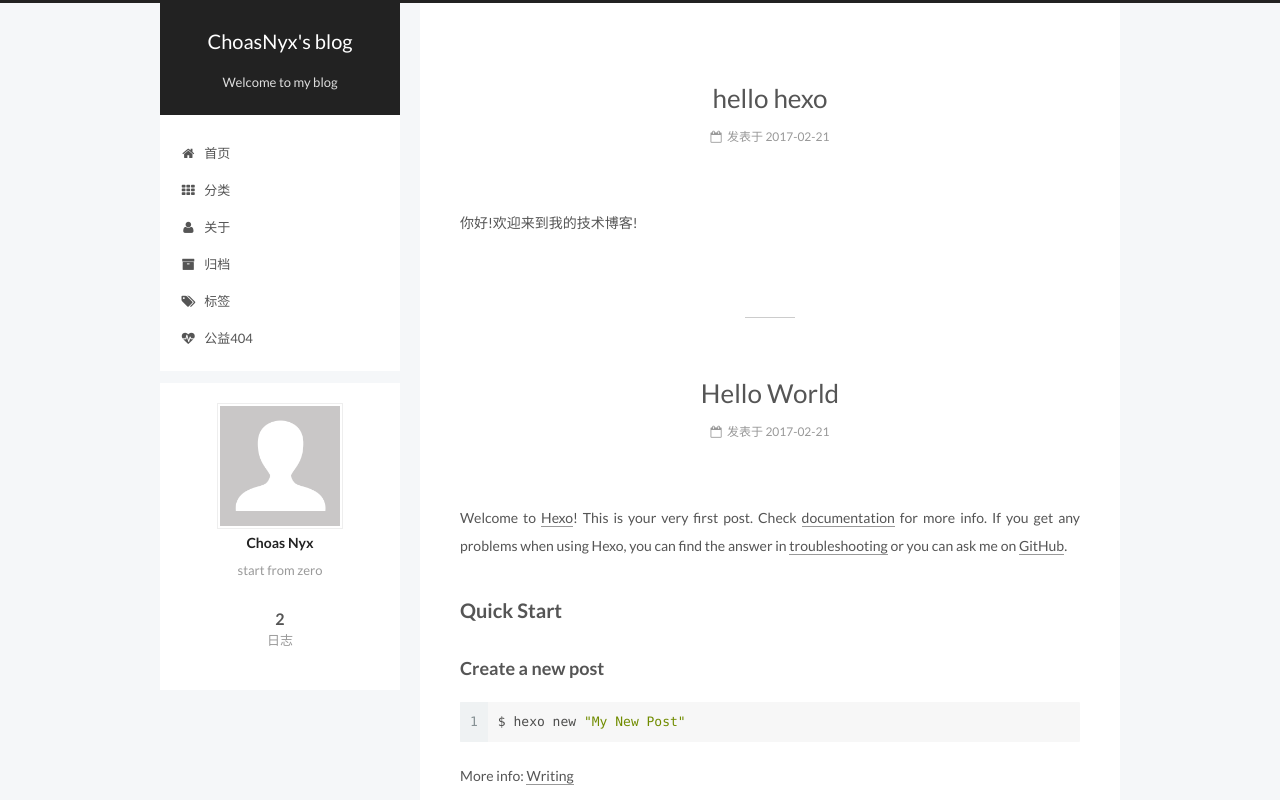
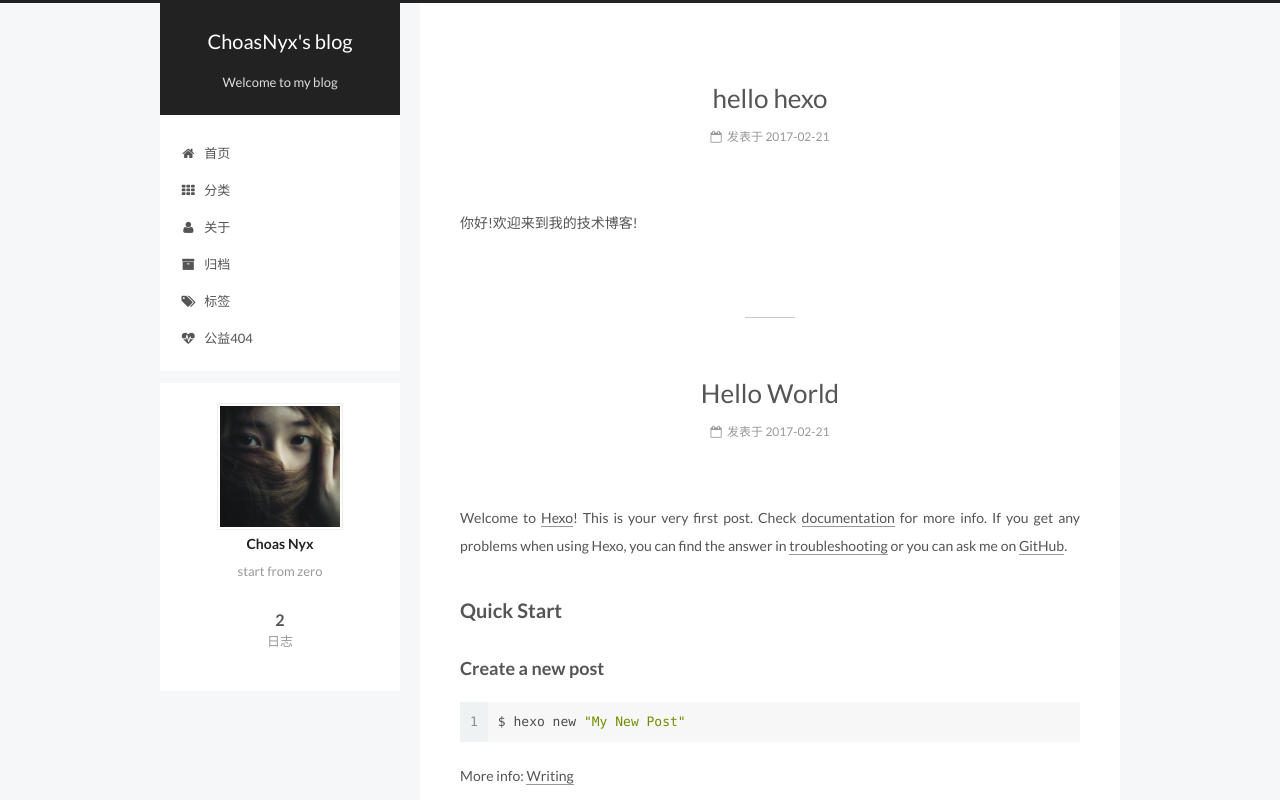
Before and after one commit to choasNyx/choasnyx.github.io, a plain HTML site: page index.html in a window 1280 px wide. Shown: the top 800 px of the page. Drawn offline with Linux system fonts and the light colour scheme.

Commit message:
Site updated: 2017-02-22 17:58:05

```diff
--- a/css/main.css
+++ b/css/main.css
@@ -1701,7 +1701,7 @@ pre .javascript .function {
   width: 4px;
   height: 4px;
   border-radius: 50%;
-  background: #7fe31b;
+  background: #50ffb0;
 }
 .links-of-blogroll {
   font-size: 13px;
--- a/index.html
+++ b/index.html
@@ -285,7 +285,7 @@
   <span style="display:none" itemprop="author" itemscope itemtype="http://schema.org/Person">
     <meta itemprop="name" content="Choas Nyx">
     <meta itemprop="description" content="">
-    <meta itemprop="image" content="/images/avatar.gif">
+    <meta itemprop="image" content="/images/IMG_0361.JPG">
   </span>
 
   <span style="display:none" itemprop="publisher" itemscope itemtype="http://schema.org/Organization">
@@ -406,7 +406,7 @@
   <span style="display:none" itemprop="author" itemscope itemtype="http://schema.org/Person">
     <meta itemprop="name" content="Choas Nyx">
     <meta itemprop="description" content="">
-    <meta itemprop="image" content="/images/avatar.gif">
+    <meta itemprop="image" content="/images/IMG_0361.JPG">
   </span>
 
   <span style="display:none" itemprop="publisher" itemscope itemtype="http://schema.org/Organization">
@@ -554,7 +554,7 @@
       <section class="site-overview sidebar-panel sidebar-panel-active">
         <div class="site-author motion-element" itemprop="author" itemscope itemtype="http://schema.org/Person">
           <img class="site-author-image" itemprop="image"
-               src="/images/avatar.gif"
+               src="/images/IMG_0361.JPG"
                alt="Choas Nyx" />
           <p class="site-author-name" itemprop="name">Choas Nyx</p>
 
```
Also changed, not shown: 2017/02/21/hello-hexo/index.html (+2 -2 lines), 2017/02/21/hello-world/index.html (+2 -2 lines), archives/2017/02/index.html (+1 -1 lines), archives/2017/index.html (+1 -1 lines), archives/index.html (+1 -1 lines), images/IMG_0361.JPG (added), uploads/IMG_0361.JPG (added).
